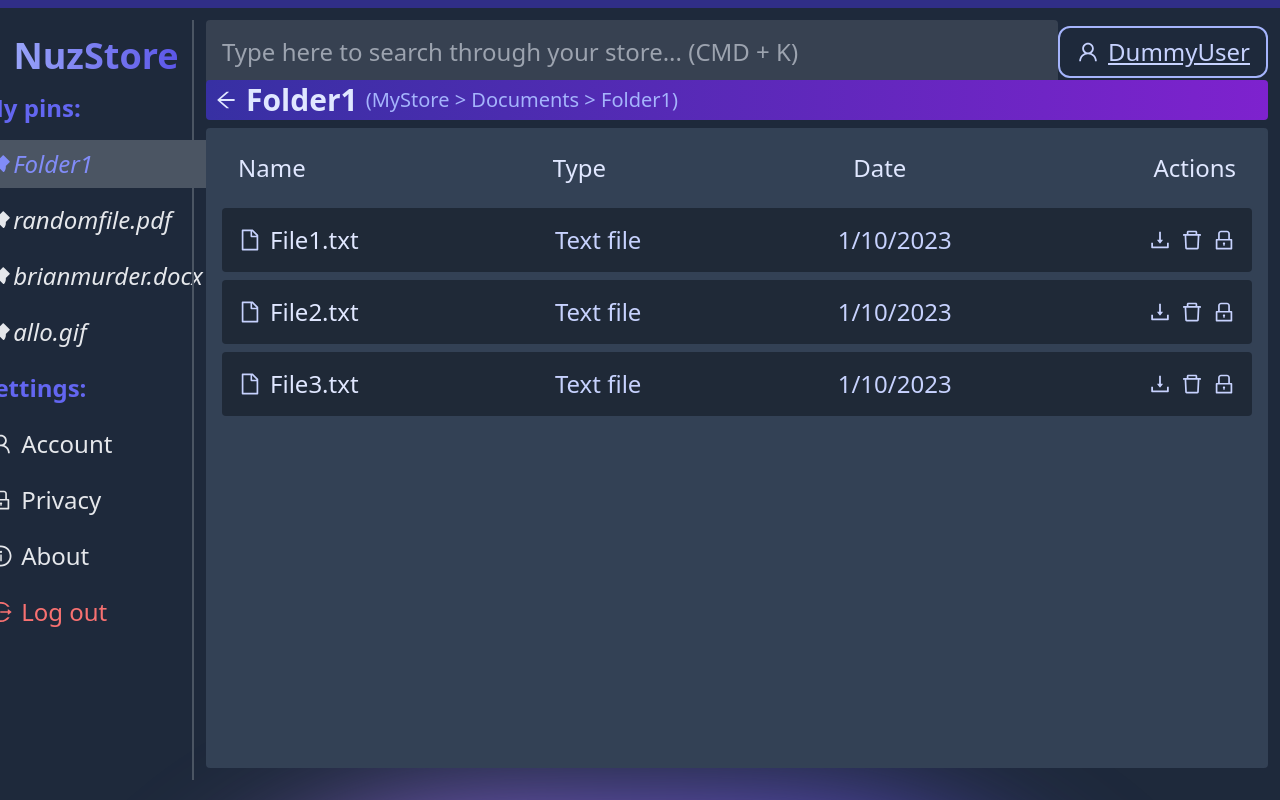
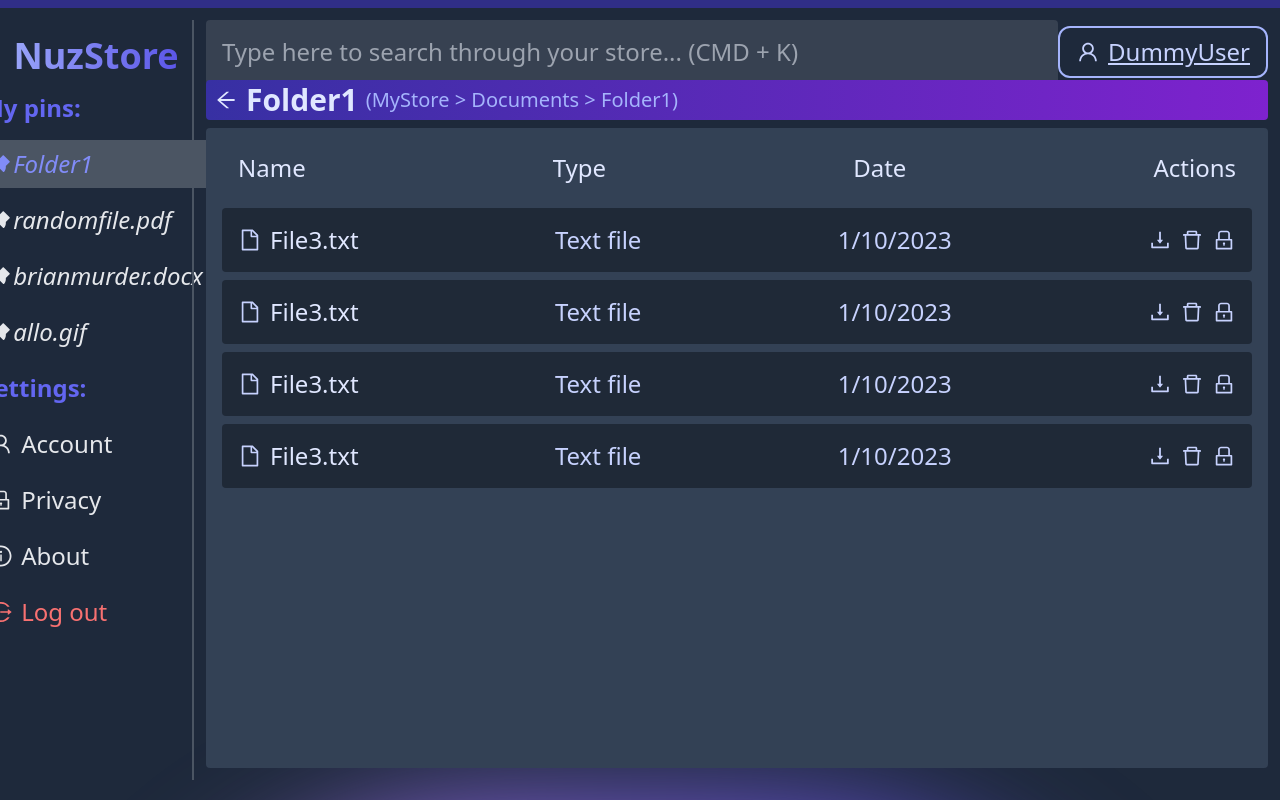
Before and after one commit to TheOrionsB/NuzStore, a Next.js app: page /mystore in a window 1280 px wide. Built offline with nearby package versions, Linux system fonts and the light colour scheme.

Commit message:
(layouts/placeholders) Creating item placeholders for loading screens

```diff
--- /dev/null
+++ b/components/directoryheader.tsx
@@ -0,0 +1,13 @@
+import { AiOutlineArrowLeft } from "react-icons/ai";
+
+const DirectoryHeader: React.FC<{}> = () => {
+    return (
+        <div className="h-[5vh] p-2 flex flex-row items-center space-x-2 bg-gradient-to-r from-indigo-800 to-purple-700 rounded">
+            <AiOutlineArrowLeft className="text-indigo-100 font-bold" />
+            <h1 className="text-3xl text-indigo-100 font-bold">Folder1</h1>
+            <h3 className="text-xl text-indigo-300">(MyStore {'>'} Documents {'>'} Folder1)</h3>
+        </div>
+    )
+}
+
+export default DirectoryHeader;
--- a/components/itementry.tsx
+++ b/components/itementry.tsx
@@ -2,7 +2,7 @@ import { AiOutlineDelete, AiOutlineDownload, AiOutlineFile, AiOutlineLock } from
 
 const ItemEntry: React.FC<{ name: String, type: String, uploadDate: Date, owner: String }> = ({ name, type, uploadDate }) => {
     return (
-        <div className="flex flex-row justify-between items-center bg-gray-800 p-4 rounded text-indigo-200">
+        <div className="flex flex-row justify-between items-center h-16 bg-gray-800 p-4 rounded text-indigo-200">
             <div className="flex flex-row space-x-2 items-center">
                 <AiOutlineFile />
                 <h3 className="text-2xl text-indigo-100">{name}</h3>
--- a/components/layouts/mystore/storecontentsublayout.tsx
+++ b/components/layouts/mystore/storecontentsublayout.tsx
@@ -1,5 +1,8 @@
 import { AiOutlineArrowLeft, AiOutlineFile, AiOutlineUser } from "react-icons/ai";
+import DirectoryHeader from "../../directoryheader";
 import ItemEntry from "../../itementry";
+import DirectoryHeaderPlaceholder from "../../placeholders/directoryheaderplaceholder";
+import ItemEntryPlaceholder from "../../placeholders/itementryplaceholder";
 
 const StoreContentSubLayout: React.FC<{}> = () => {
     return (
@@ -11,11 +14,8 @@ const StoreContentSubLayout: React.FC<{}> = () => {
                     <h2 className="underline">DummyUser</h2>
                 </div>
             </div>
-            <div className="h-[5vh] p-2 flex flex-row items-center space-x-2 bg-gradient-to-r from-indigo-800 to-purple-700 rounded">
-                <AiOutlineArrowLeft className="text-indigo-100 font-bold" />
-                <h1 className="text-3xl text-indigo-100 font-bold">Folder1</h1>
-                <h3 className="text-xl text-indigo-300">(MyStore {'>'} Documents {'>'} Folder1)</h3>
-            </div>
+            <DirectoryHeader/>
+            {/* <DirectoryHeaderPlaceholder/> */}
             <div className="h-[80vh] flex flex-col overflow-y-scroll bg-slate-700 rounded">
                 <div className="flex flex-row px-8 pt-6 pb-2 justify-between text-indigo-100">
                     <h2>Name</h2>
@@ -24,9 +24,14 @@ const StoreContentSubLayout: React.FC<{}> = () => {
                     <h2>Actions</h2>
                 </div>
                 <ul className="p-4 space-y-2 ">
-                    <li><ItemEntry name={"File1.txt"} type={"Text file"} uploadDate={new Date()} owner={"DummyUser"} key={1}/></li>
-                    <li><ItemEntry name={"File2.txt"} type={"Text file"} uploadDate={new Date()} owner={"DummyUser"} key={2}/></li>
+                    <li><ItemEntry name={"File3.txt"} type={"Text file"} uploadDate={new Date()} owner={"DummyUser"} key={1}/></li>
+                    <li><ItemEntry name={"File3.txt"} type={"Text file"} uploadDate={new Date()} owner={"DummyUser"} key={2}/></li>
                     <li><ItemEntry name={"File3.txt"} type={"Text file"} uploadDate={new Date()} owner={"DummyUser"} key={3}/></li>
+                    <li><ItemEntry name={"File3.txt"} type={"Text file"} uploadDate={new Date()} owner={"DummyUser"} key={4}/></li>
+                    {/* <li><ItemEntryPlaceholder name={"File3.txt"} type={"Text file"} uploadDate={new Date()} owner={"DummyUser"} key={1}/></li> */}
+                    {/* <li><ItemEntryPlaceholder name={"File3.txt"} type={"Text file"} uploadDate={new Date()} owner={"DummyUser"} key={2}/></li> */}
+                    {/* <li><ItemEntryPlaceholder name={"File3.txt"} type={"Text file"} uploadDate={new Date()} owner={"DummyUser"} key={3}/></li> */}
+                    {/* <li><ItemEntryPlaceholder name={"File3.txt"} type={"Text file"} uploadDate={new Date()} owner={"DummyUser"} key={4}/></li> */}
                 </ul>
             </div>
         </div>
--- a/components/navigation.tsx
+++ b/components/navigation.tsx
@@ -9,6 +9,10 @@ const Navigation: React.FC<{}> = () => {
             <div className="space-y-4">
                 <h2 className="font-bold text-indigo-500">My pins:</h2>
                 <ul className="space-y-2 italic text-gray-200">
+                    {/* <li><Link className="p-2 rounded animate-pulse w-full bg-gray-600 text-indigo-400 flex flex-row items-center" href="#"><AiFillPushpin /></Link></li>
+                    <li><Link className="p-2 rounded animate-pulse w-full flex flex-row items-center" href="#"><AiFillPushpin /></Link></li>
+                    <li><Link className="p-2 rounded animate-pulse w-full flex flex-row items-center" href="#"><AiFillPushpin /></Link></li>
+                    <li><Link className="p-2 rounded animate-pulse w-full flex flex-row items-center" href="#"><AiFillPushpin /></Link></li> */}
                     <li><Link className="p-2 rounded bg-gray-600 text-indigo-400 flex flex-row items-center" href="#"><AiFillPushpin />Folder1</Link></li>
                     <li><Link className="p-2 rounded flex flex-row items-center" href="#"><AiFillPushpin />randomfile.pdf</Link></li>
                     <li><Link className="p-2 rounded flex flex-row items-center" href="#"><AiFillPushpin />brianmurder.docx</Link></li>
--- /dev/null
+++ b/components/placeholders/directoryheaderplaceholder.tsx
@@ -0,0 +1,11 @@
+
+const DirectoryHeaderPlaceholder: React.FC<{}> = () => {
+    return (
+        <div className="h-[5vh] p-2 flex flex-row items-center space-x-2 bg-gradient-to-r from-indigo-800 to-purple-700 rounded animate-pulse">
+            <h1 className="text-3xl text-indigo-100 font-bold"></h1>
+            <h3 className="text-xl text-indigo-300"></h3>
+        </div>
+    )
+}
+
+export default DirectoryHeaderPlaceholder;
--- /dev/null
+++ b/components/placeholders/itementryplaceholder.tsx
@@ -0,0 +1,10 @@
+import { AiOutlineDelete, AiOutlineDownload, AiOutlineFile, AiOutlineLock } from "react-icons/ai";
+
+const ItemEntryPlaceholder: React.FC<{ name: String, type: String, uploadDate: Date, owner: String }> = ({ name, type, uploadDate }) => {
+    return (
+        <div className="flex flex-row justify-between items-center animate-pulse bg-gray-800 p-4 rounded text-indigo-200">
+            <div className="w-full p-4 h-12"/>
+        </div>
+    )
+}
+export default ItemEntryPlaceholder;
```
